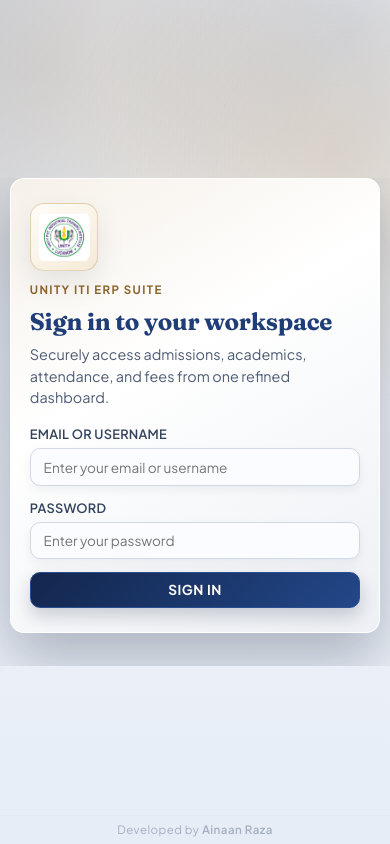
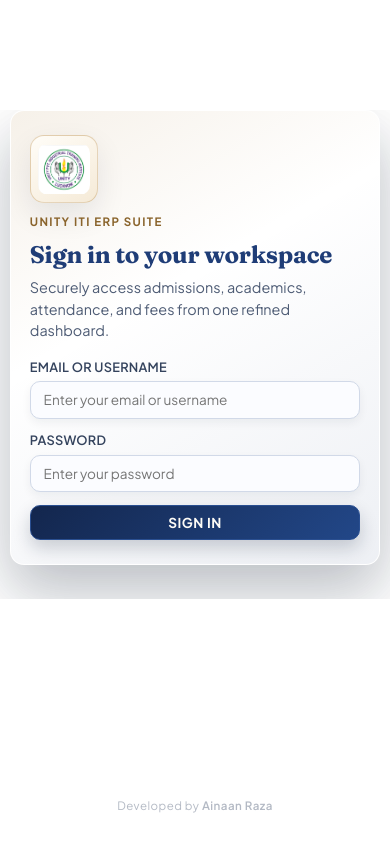
Before and after one commit to ainaanraza/schoolerp, a PHP site: page /school-erp/ in a window 390 px wide. Run offline with PHP 8.4, Linux system fonts and the light colour scheme; data comes from the database, SQL or seed files in the repository; data that the repository does not hold is empty.

Commit message:
Remove separated line and unify page background across all devices and mobile

```diff
--- a/assets/css/style.css
+++ b/assets/css/style.css
@@ -32,15 +32,32 @@
 
 body {
   font-family: var(--font-body);
-  background: var(--background);
-  background-image:
-    radial-gradient(circle at 12% 8%, rgba(181, 138, 74, 0.2), transparent 34%),
-    radial-gradient(circle at 90% 4%, rgba(31, 61, 119, 0.14), transparent 28%),
-    linear-gradient(180deg, #f6f8fc 0%, #eef2f8 48%, #e7edf7 100%);
-  background-attachment: fixed;
+  background-color: var(--background);
   color: var(--on-surface);
   line-height: 1.5;
   -webkit-font-smoothing: antialiased;
+  min-height: 100vh;
+  min-height: 100dvh;
+  position: relative;
+}
+
+/* Universal unified background that stays seamlessly consistent on all screens & mobile */
+body::before {
+  content: '';
+  position: fixed;
+  inset: 0;
+  width: 100vw;
+  height: 100vh;
+  height: 100dvh;
+  background-color: var(--background);
+  background-image:
+    radial-gradient(circle at 12% 8%, rgba(181, 138, 74, 0.16), transparent 34%),
+    radial-gradient(circle at 90% 4%, rgba(31, 61, 119, 0.12), transparent 28%),
+    linear-gradient(180deg, #f6f8fc 0%, #eef2f8 48%, #e7edf7 100%);
+  background-repeat: no-repeat;
+  background-size: cover;
+  pointer-events: none;
+  z-index: -1;
 }
 
 body.modal-open {
@@ -87,15 +104,14 @@ p {
   height: 100vh;
   overflow: hidden;
   position: relative;
+  background: transparent;
 }
 
 .app-main-content {
   flex-grow: 1;
   display: flex;
   flex-direction: column;
-  background:
-    radial-gradient(circle at 94% 4%, rgba(181, 138, 74, 0.11), transparent 20%),
-    radial-gradient(circle at 6% 16%, rgba(31, 61, 119, 0.08), transparent 18%);
+  background: transparent !important;
   min-width: 0;
   height: 100vh;
   overflow-y: auto;
@@ -398,17 +414,20 @@ body.nav-open .mobile-nav-toggle span:nth-child(3) {
 }
 
 body.is-guest {
-  height: 100vh;
-  display: flex;
-  align-items: center;
-  justify-content: center;
-  overflow: hidden;
+  min-height: 100vh;
+  min-height: 100dvh;
+  display: flex;
+  flex-direction: column;
+  align-items: center;
+  justify-content: space-between;
+  background: transparent !important;
+  padding: 1rem 0;
 }
 
 .guest-container {
   max-width: 520px;
   width: 100%;
-  margin: 0 auto;
+  margin: auto auto;
   padding: 1rem;
 }
 
@@ -1218,7 +1237,7 @@ tr:last-child td {
     flex-grow: 1;
     display: flex;
     flex-direction: column;
-    background-attachment: scroll !important;
+    background: transparent !important;
     padding-top: calc(64px + env(safe-area-inset-top, 0px)) !important;
   }
 
@@ -2233,8 +2252,10 @@ tr:last-child td {
   body.is-guest {
     height: auto;
     min-height: 100vh;
+    min-height: 100dvh;
     overflow-y: auto;
-    padding: 1.5rem 0;
+    padding: 1rem 0;
+    background: transparent !important;
   }
 
   .guest-container {
@@ -2342,17 +2363,11 @@ tr:last-child td {
 
 body.is-guest {
   position: relative;
+  background: transparent !important;
 }
 
 body.is-guest::before {
-  content: '';
-  position: fixed;
-  inset: 0;
-  background:
-    linear-gradient(120deg, rgba(31, 61, 119, 0.14), transparent 45%),
-    radial-gradient(circle at 85% 18%, rgba(181, 138, 74, 0.23), transparent 34%);
-  pointer-events: none;
-  z-index: -1;
+  display: none !important;
 }
 
 /* Custom Multi Select Widget */
@@ -2422,17 +2437,20 @@ body.is-guest::before {
   height: 16px;
 }
 
-/* ERP Bottom Credit Strip */
+/* ERP Bottom Credit Strip - No separator line, completely seamless */
 .erp-bottom-credit {
   margin-top: auto;
-  padding: 6px 16px;
+  padding: 10px 16px 14px 16px;
   text-align: center;
   font-size: 0.72rem;
   line-height: 1.4;
   letter-spacing: 0.04em;
   color: var(--on-surface-variant, #4d5b74);
   opacity: 0.42;
-  border-top: 1px solid rgba(77, 91, 116, 0.08);
+  border: none !important;
+  border-top: none !important;
+  background: transparent !important;
+  box-shadow: none !important;
   user-select: none;
   flex-shrink: 0;
   transition: opacity 0.25s ease;
@@ -2455,13 +2473,12 @@ body.is-guest::before {
 }
 
 body.is-guest .erp-bottom-credit {
-  position: fixed;
-  bottom: 0;
-  left: 0;
-  right: 0;
+  position: relative;
   width: 100%;
-  z-index: 10;
-  background: transparent;
+  margin-top: auto;
+  border: none !important;
+  border-top: none !important;
+  background: transparent !important;
 }
 
 @media print {
```
Also changed, not shown: 1 other file.
